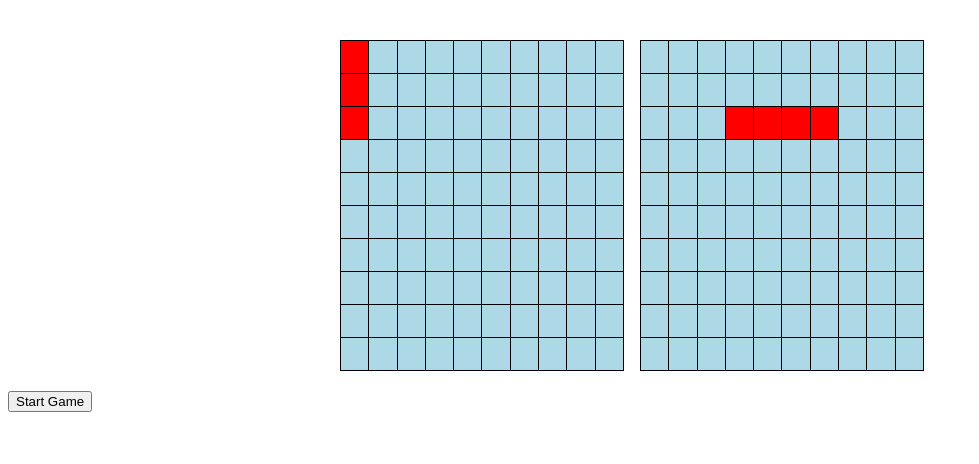
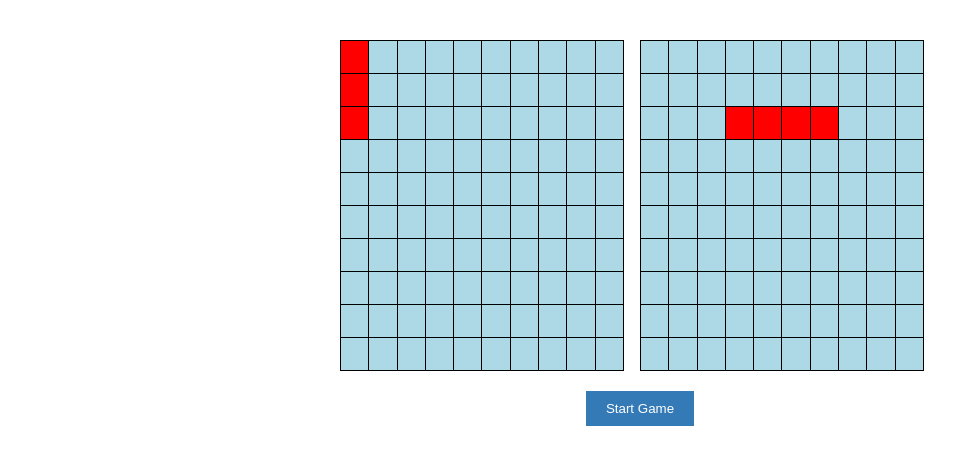
Before and after one commit to braddefauw/battleship, a website with bundled scripts: page index.html in a window 1280 px wide. Shown: the whole page, without its empty margins (0-979 px from the left). Built offline with nearby package versions, Linux system fonts and the light colour scheme.

Commit message:
message and start button styles added back in

```diff
--- a/scripts/main.js
+++ b/scripts/main.js
@@ -67,6 +67,8 @@ function startGame(enemyBoard) {
             const x = cell.cellIndex; //get the cell's column index
             const y = cell.parentElement.rowIndex; //get the cell's row index
 
+            console.log(x, y);
+
             //check if the attack is valid
             if(enemyGameboard.isValidAttack(x, y)){
                 //make an attack on the enemy gameboard
--- a/styles.css
+++ b/styles.css
@@ -35,3 +35,19 @@
 .cell.miss {
   background-color: lightblue;
 }
+
+/* Message and start button styles */
+#message {
+    text-align: center;
+    margin-top: 10px;
+}
+
+#start-button {
+    display: block;
+    margin: 0 auto;
+    padding: 10px 20px;
+    background-color: #337ab7; /* Blue button */
+    color: #fff;
+    border: none;
+    cursor: pointer;
+}
```
